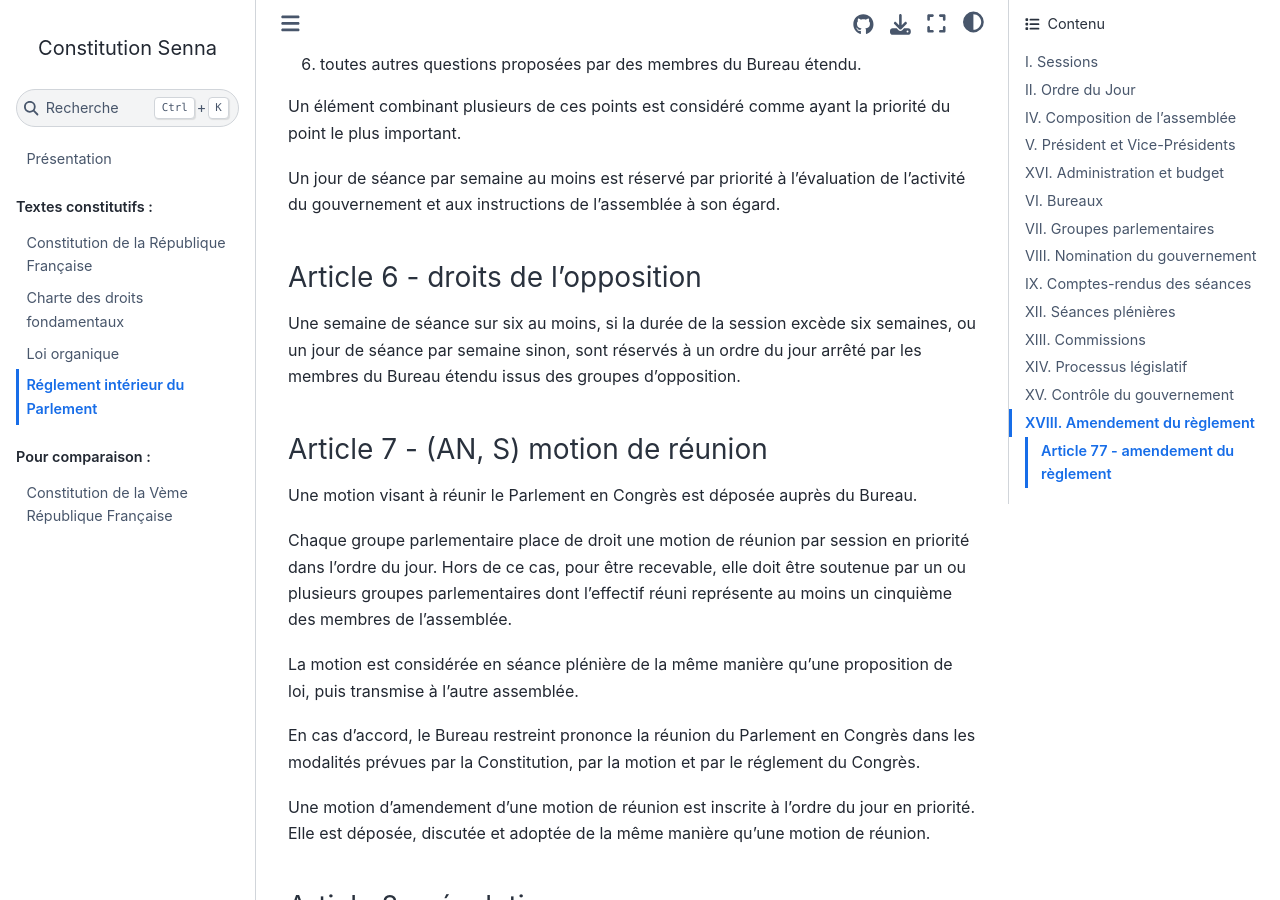
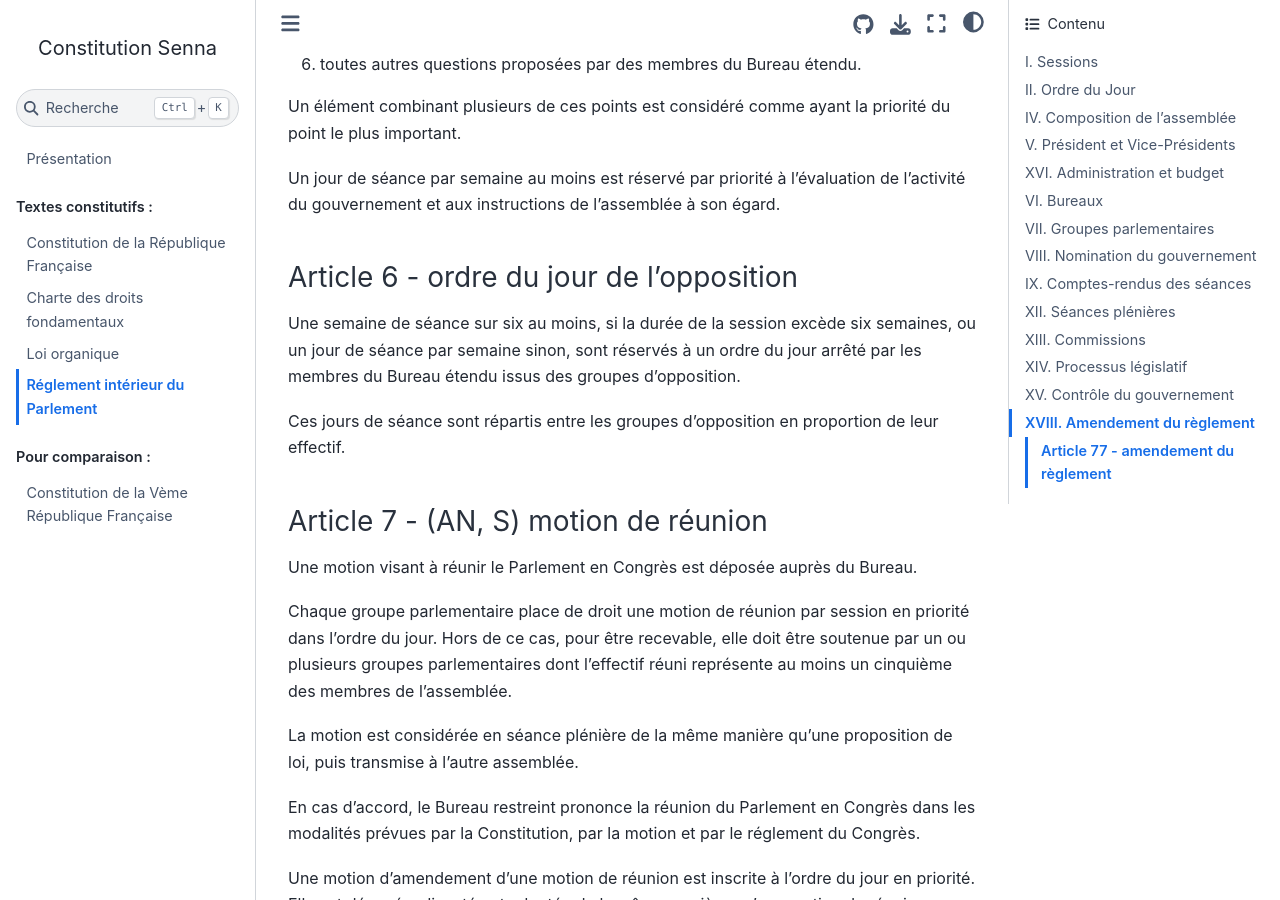
Before and after one commit to Gouvernathor/senna, a Sphinx documentation site: the page built from source/reglement_interieur.rst, in a window 1280 px wide and 900 px high, scrolled down 2209 px. Built offline with Sphinx 7.4.7 and the Sphinx Book theme 1.1.4, drawn with Linux system fonts in a browser that asks for light colours; some of the changed text lies outside the part shown.

Commit message:
précisions sur les niches

```diff
--- a/source/reglement_interieur.rst
+++ b/source/reglement_interieur.rst
@@ -118,9 +118,11 @@
 
 Un jour de séance par semaine au moins est réservé par priorité à l'évaluation de l'activité du gouvernement et aux instructions de l'assemblée à son égard.
 
-.. article:: droits de l'opposition
+.. article:: ordre du jour de l'opposition
 
 Une semaine de séance sur six au moins, si la durée de la session excède six semaines, ou un jour de séance par semaine sinon, sont réservés à un ordre du jour arrêté par les membres du Bureau étendu issus des groupes d'opposition.
+
+Ces jours de séance sont répartis entre les groupes d'opposition en proportion de leur effectif.
 
 .. article:: (AN, S) motion de réunion
 
@@ -473,6 +475,8 @@
 
 La motion d'ajournement n'est pas discutée, mais est immédiatement mise aux voix.
 
+Lors de l'application de :artref:`ordre du jour de l'opposition`, aucune demandes d'ajournement n'est recevable, et le temps passé en suspension de séance est rattrapé au jour de séance suivant.
+
 Le président prononce sans appel l'ajournement de la séance en cas de menace imminente sur la sécurité de l'assemblée.
 
 .. article:: priorité des motions de procédure
```
